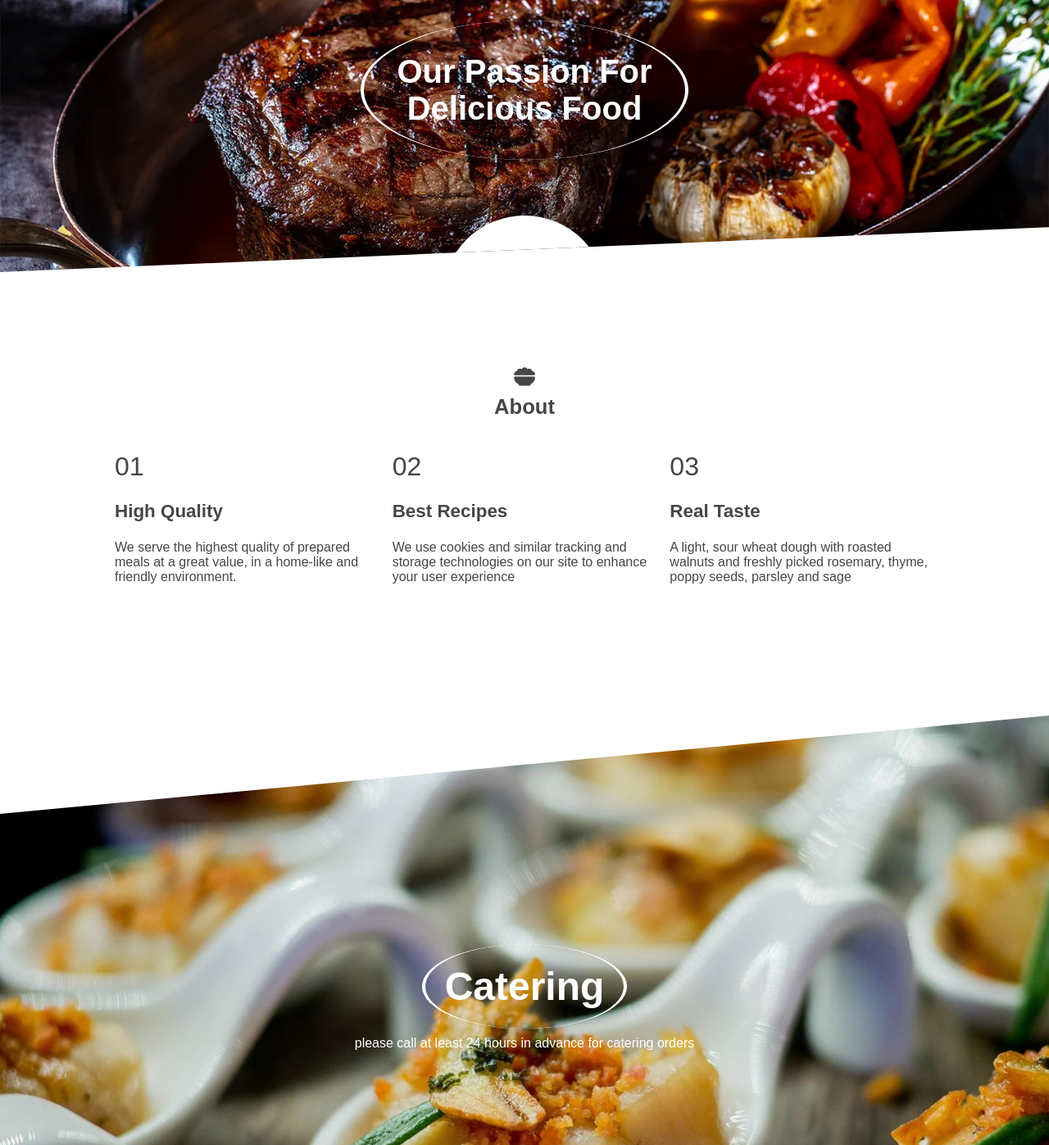
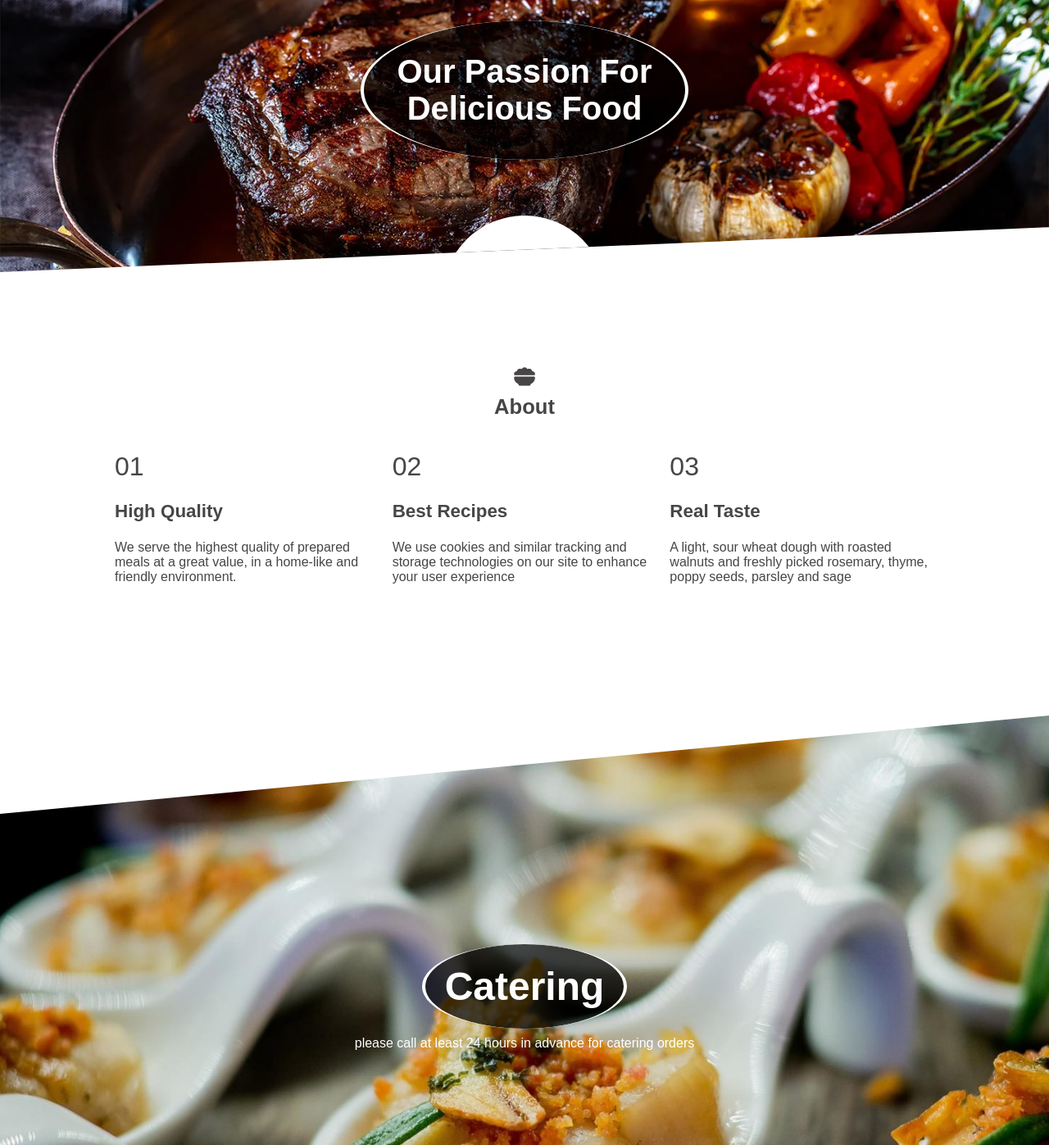
Before and after one commit to marijan10marijan/restaurant-responsive-website, a plain HTML site: page index.html in a window 1280 px wide. Shown: the part 203-1600 px from the top of the page at 82% size. Drawn offline with Linux system fonts and the light colour scheme.

Commit message:
Update style.css

```diff
--- a/style.css
+++ b/style.css
@@ -93,6 +93,7 @@ header {
 
 .image-container .title,
 .services-section h2 {
+    background-color: rgba(0, 0, 0, .7);
     color: white;
     font-size: 2.5rem;
     width: min(400px, 90%);
@@ -206,6 +207,7 @@ article p {
 }
 
 .section-catering h2 {
+    background-color: rgba(0, 0, 0, .7);
     font-size: 3rem;
     border-left: 4px solid white;
     border-right: 4px solid white;
```
